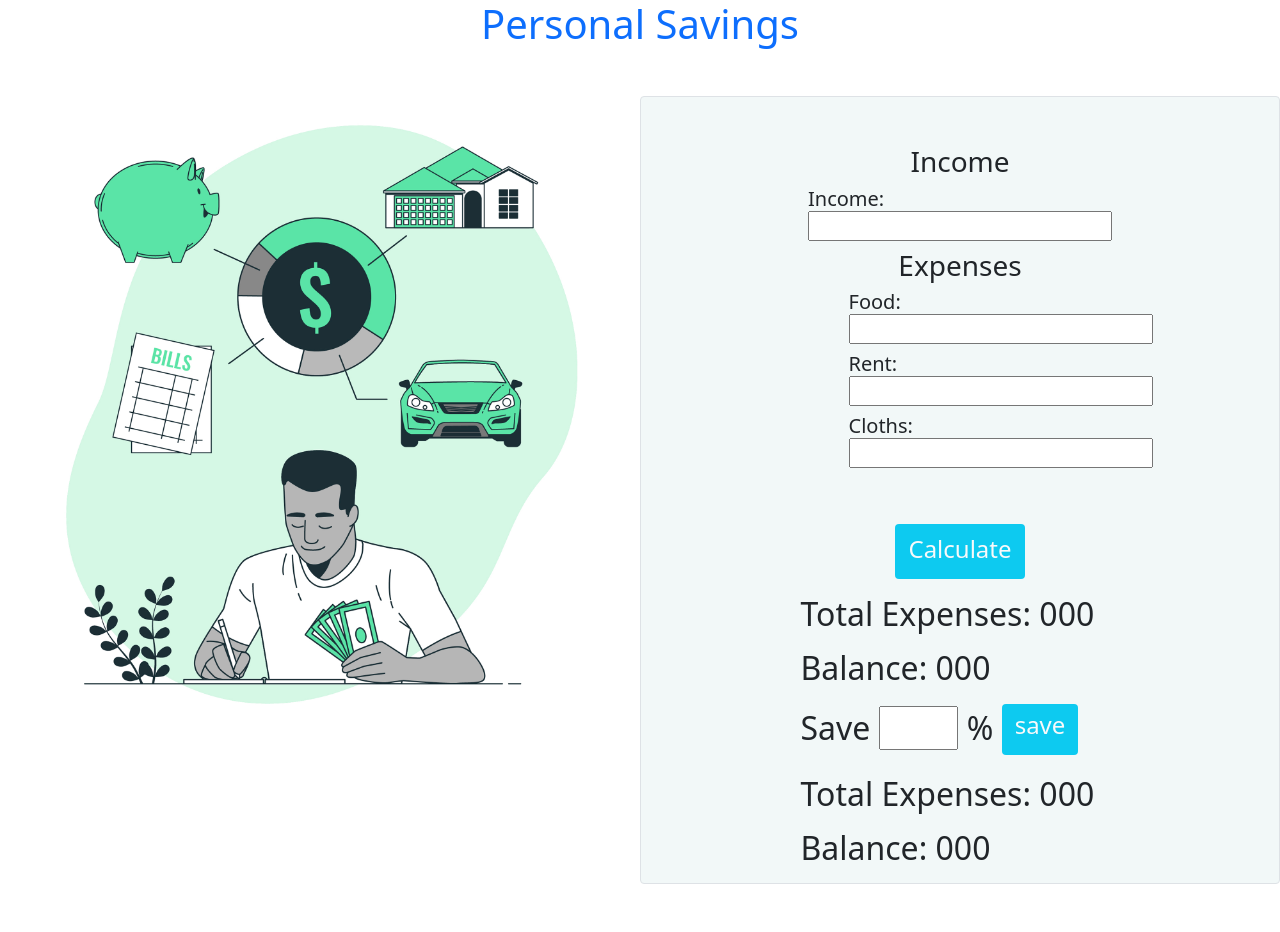
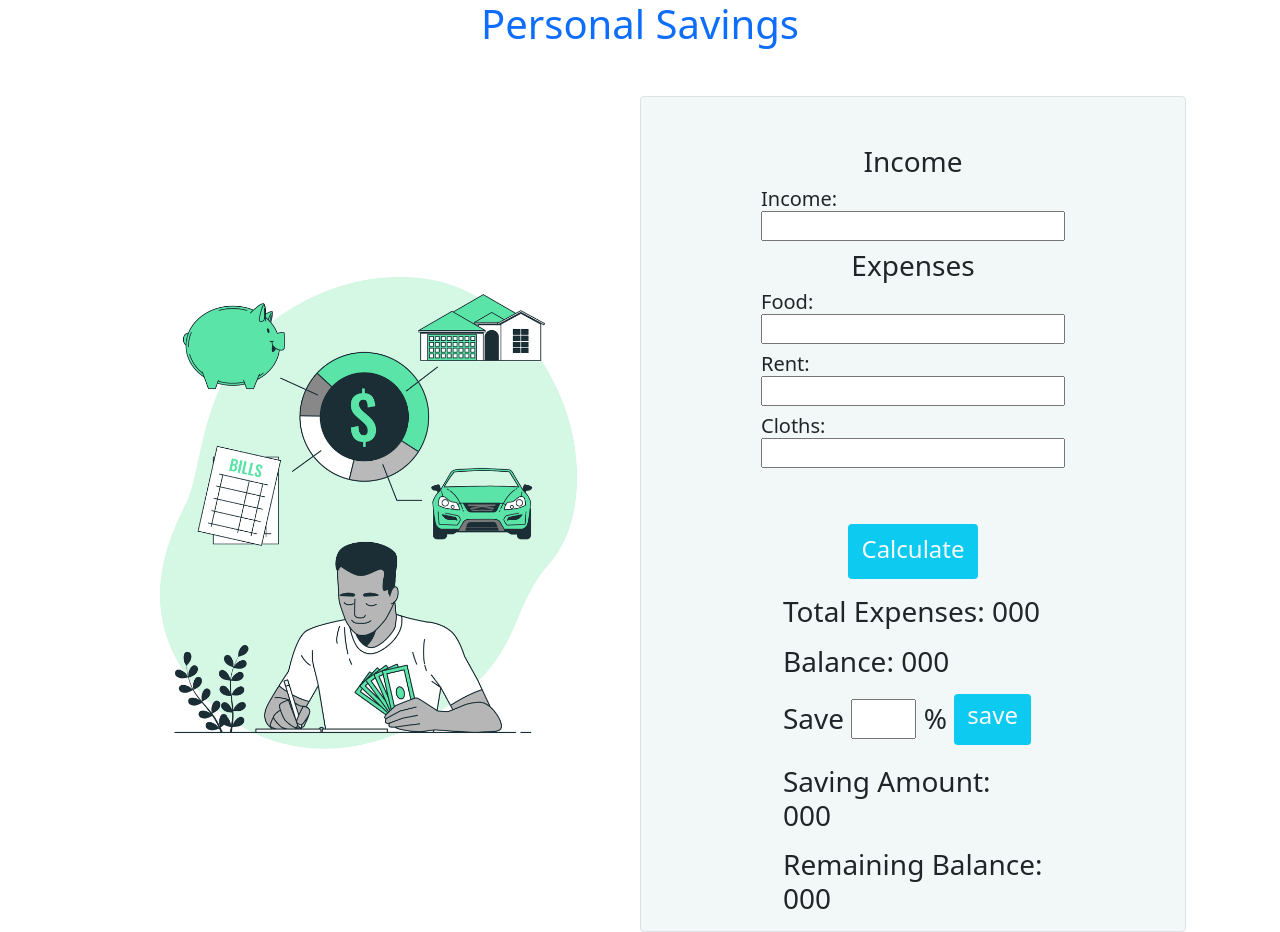
Before and after one commit to osamabinsayeed/money-master, a plain HTML site: page index.html in a window 1280 px wide. Before the commit the page ends 884 px from the top, so only its background shows below. Drawn offline with nearby package versions, Linux system fonts and the light colour scheme.

Commit message:
js added

```diff
--- a/index.html
+++ b/index.html
@@ -5,7 +5,7 @@
     <meta charset="UTF-8">
     <meta http-equiv="X-UA-Compatible" content="IE=edge">
     <meta name="viewport" content="width=device-width, initial-scale=1.0">
-    <title>Document</title>
+    <title>savings</title>
     <!-- css link -->
     <link rel="stylesheet" href="style.css">
     <!-- bootstrap link -->
@@ -14,15 +14,19 @@
 </head>
 
 <body class="">
-    <main>
-        <h1 class="d-flex justify-content-center text-primary mb-5">
+    <main class="container">
+        <div class="row">
+            <h1 class="d-flex justify-content-center text-primary mb-5 col-sm-12
+            col-12 ">
                 Personal Savings
             </h1>
-        <div class="d-flex justify-content-around">
-            <div class="w-50">
+            <div class="col-sm-12 col-12 ">
+                <div class="container">
+                    <div class="d-flex justify-content-around align-items-center row  row-cols-sm-1 row-cols-1">
+                        <div class="w-50 col">
                             <img src="6425322.jpg" alt="" class="img-fluid">
                         </div>
-            <div id="calc-section" class="w-50 d-flex justify-content-around border rounded">
+                        <div id="calc-section" class="w-50 d-flex justify-content-center border rounded col">
                             <div class="h-10 w-50 text-dark ">
                                 <div class="pt-5">
                                     <h3 class=" d-flex justify-content-center">Income</h3>
@@ -33,15 +37,15 @@
                                 </div>
                                 <div>
                                     <h3 class=" d-flex justify-content-center">Expenses</h3>
-                        <div class="px-5  d-flex ">
+                                    <div class="px-5  d-flex justify-content-center">
 
                                         <h5>Food: <span> <input type="text" class="text-dark"></span></h5>
                                     </div>
-                        <div class="px-5 d-flex ">
+                                    <div class="px-5 d-flex justify-content-center">
 
                                         <h5>Rent: <span> <input type="text" class="text-dark "></span></h5>
                                     </div>
-                        <div class="px-5 d-flex ">
+                                    <div class="px-5 d-flex justify-content-center ">
 
                                         <h5>Cloths: <span> <input type="text" class="text-dark"></span></h5>
                                     </div>
@@ -53,38 +57,43 @@
                                 </div>
                                 <div>
                                     <p>
-                        <h2>Total Expenses: <span>000</span></h2>
+                                    <h3>Total Expenses: <span>000</span></h3>
                                     </p>
                                 </div>
                                 <div>
                                     <p>
-                        <h2>Balance: <span>000</span></h2>
+                                    <h3>Balance: <span>000</span></h3>
                                     </p>
                                 </div>
                                 <div>
                                     <div>
-                            <h2>
+                                        <h3>
                                             Save <input type="text" class="w-25"> % <div
                                                 class="btn w-40 h-15 bg-info text-light mb-1">
                                                 <h4 class="">save</h4>
                                             </div>
-                            </h2>
+                                        </h3>
                                     </div>
                                 </div>
                                 <div>
                                     <p>
-                        <h2>Total Expenses: <span>000</span></h2>
+                                    <h3>Saving Amount: <span>000</span></h3>
                                     </p>
                                 </div>
                                 <div>
                                     <p>
-                        <h2>Balance: <span>000</span></h2>
+                                    <h3>Remaining Balance: <span>000</span></h3>
                                     </p>
                                 </div>
                             </div>
                         </div>
                     </div>
+                </div>
+            </div>
+        </div>
     </main>
+    <!--js script-->
+    <script src="script/script.js"></script>
     <!-- bootstrap js script -->
     <script src="https://cdn.jsdelivr.net/npm/bootstrap@5.1.3/dist/js/bootstrap.bundle.min.js"
         integrity="sha384-ka7Sk0Gln4gmtz2MlQnikT1wXgYsOg+OMhuP+IlRH9sENBO0LRn5q+8nbTov4+1p"
```
Also changed, not shown: script/script.js (added). Lines whose indentation alone changed are shown as unchanged.
